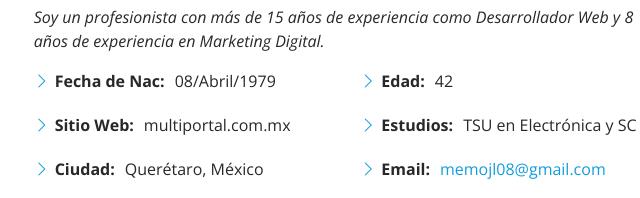
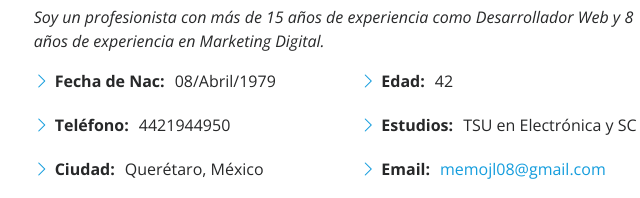
Before and after one commit to memojl/cv, a plain HTML site: page profile/index.html in a window 1280 px wide. Shown: the part 1027-1225 px from the top of the page, 605-1245 px from the left. Drawn offline with nearby package versions, Linux system fonts and the light colour scheme; no server answers.

Commit message:
Error email2

```diff
--- a/profile/index.html
+++ b/profile/index.html
@@ -150,8 +150,8 @@
               <div class="col-lg-6">
                 <ul>
                   <li><i class="bi bi-chevron-right"></i> <strong>Fecha de Nac:</strong> <span>08/Abril/1979</span></li>
-                  <li><i class="bi bi-chevron-right"></i> <strong>Sitio Web:</strong> <span>multiportal.com.mx</span></li>
-                  <!--li><i class="bi bi-chevron-right"></i> <strong>Teléfono:</strong> <span>4421944950</span></li-->
+                  <!--li><i class="bi bi-chevron-right"></i> <strong>Sitio Web:</strong> <span>multiportal.com.mx</span></li-->
+                  <li><i class="bi bi-chevron-right"></i> <strong>Teléfono:</strong> <span>4421944950</span></li>
                   <li><i class="bi bi-chevron-right"></i> <strong>Ciudad:</strong> <span>Querétaro, México</span></li>
                 </ul>
               </div>
```
